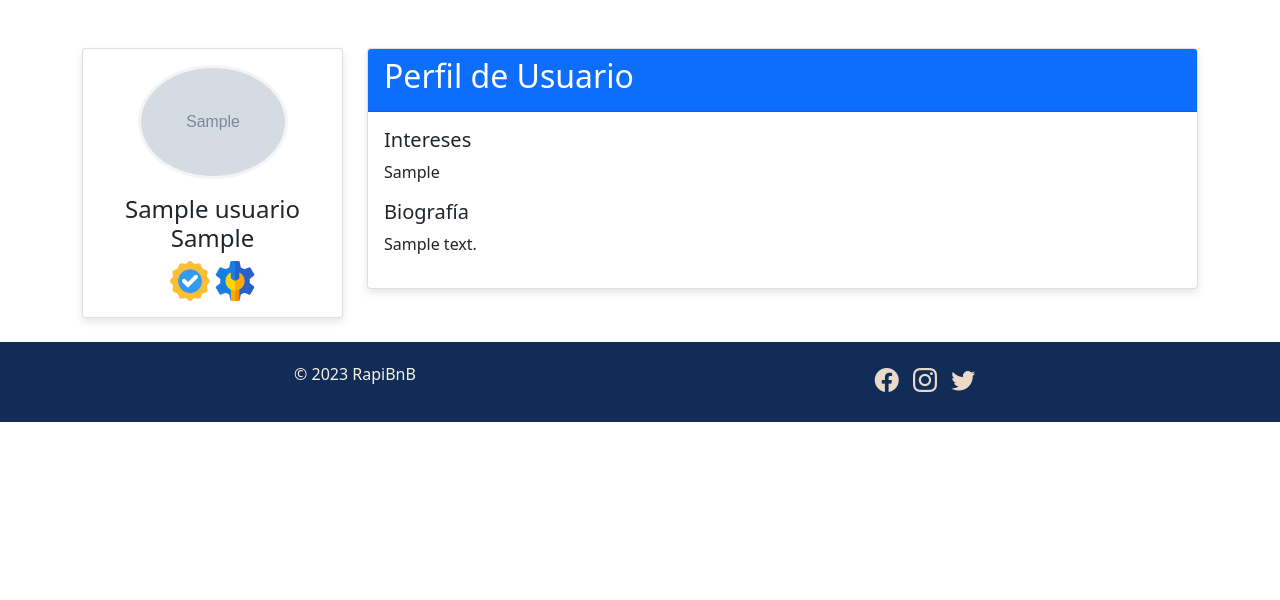
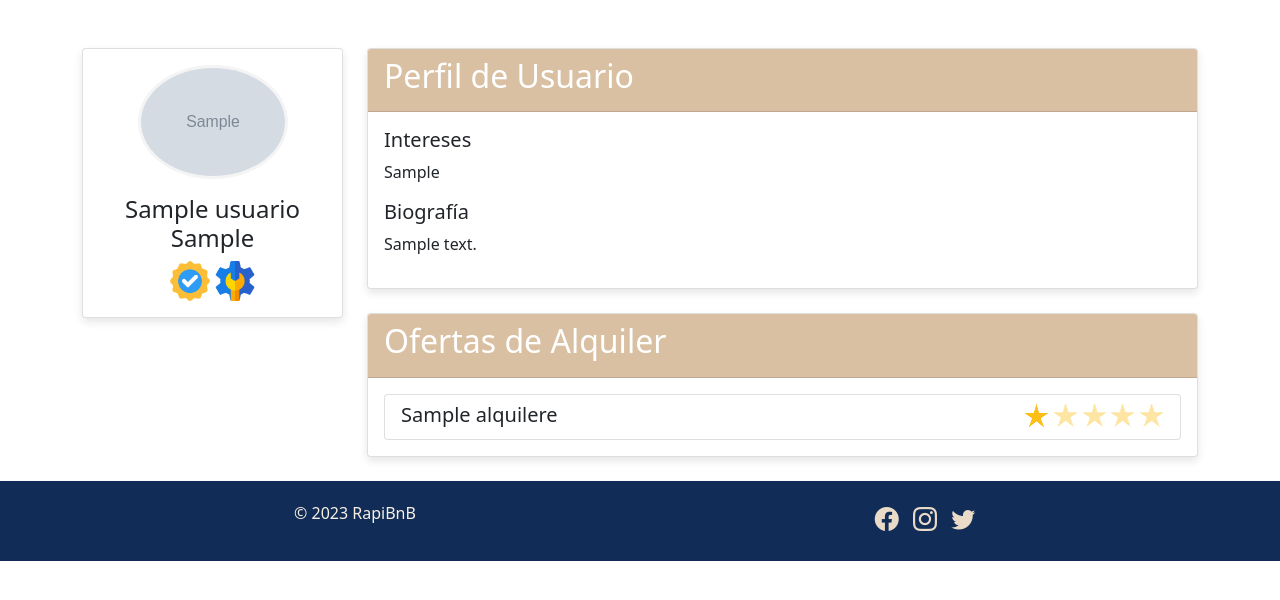
Before and after one commit to Sebaexeq/azterisk, a PHP site: page /perfil.php in a window 1280 px wide. Shown: the part 67-667 px from the top of the page. Run offline with PHP 8.4, Linux system fonts and the light colour scheme; the visitor is signed in with stand-in values (Sample User, id 1); tables that the repository leaves empty hold one stand-in row (values such as "Sample post"); grey boxes marked "Sample" are stand-in pictures.

Commit message:
Update perfil.php

```diff
--- a/perfil.php
+++ b/perfil.php
@@ -31,10 +31,20 @@ if ($usuario) {
     $bio = $usuario["bio"];
     $es_admin = $usuario["admin"];
 } else {
-    // Manejar el caso en que el usuario no se encuentra
     echo "Usuario no encontrado";
     exit;
 }
+
+$sql_alquileres = "
+    SELECT a.*, AVG(r.puntuacion) as avg_puntuacion
+    FROM alquileres a
+    LEFT JOIN resenia r ON a.id = r.id_oferta
+    WHERE a.usuario_id = ?
+    GROUP BY a.id";
+$stmt_alquileres = $conexion->prepare($sql_alquileres);
+$stmt_alquileres->bind_param("i", $id_usuario_mostrar);
+$stmt_alquileres->execute();
+$ofertas = $stmt_alquileres->get_result();
 
 ?>
 
@@ -67,6 +77,67 @@ if ($usuario) {
         h2, h4, h5 {
             font-weight: 500;
         }
+		.card-header {
+		background-color: #DAC0A3 !important;
+		}
+		.container-verification {
+    font-family: Arial, sans-serif;
+    max-width: 300px;
+    margin: auto;
+}
+
+
+.upload-box {
+    display: flex;
+    align-items: center;
+    justify-content: center;
+    height: 50px;
+    border: 2px dashed #c1c1c1;
+    border-radius: 5px;
+    margin-bottom: 15px;
+    position: relative;
+    cursor: pointer;
+    transition: border-color 0.2s;
+}
+
+.upload-box:hover {
+    border-color: #8a8a8a;
+}
+
+.upload-label {
+    z-index: 1;
+}
+
+.upload-icon {
+    position: absolute;
+    right: 10px;
+    top: 50%;
+    transform: translateY(-50%);
+    z-index: 1;
+    color: #c1c1c1;
+    font-size: 18px;
+}
+
+.upload-input {
+    opacity: 0;
+    position: absolute;
+    top: 0;
+    left: 0;
+    width: 100%;
+    height: 100%;
+    cursor: pointer;
+    z-index: 0;
+}
+
+div.card-body .btn-enviar {
+    background-color: #DAC0A3;
+    color: #FFFFFF;
+    border: none;
+}
+
+div.card-body .btn-enviar:hover {
+    background-color: #C2B093;
+}
     </style>
 </head>
 <body>
@@ -74,7 +145,7 @@ if ($usuario) {
 
     <div class="container mt-5">
     <div class="row">
-            <!-- Tarjeta del lado izquierdo -->
+        <!-- Tarjeta del lado izquierdo (foto de perfil) -->
 <div class="col-md-3">
     <div class="card">
         <div class="card-body text-center">
@@ -86,11 +157,56 @@ if ($usuario) {
             ?>
         </div>
     </div>
+
+	<!-- Formulario de verificación -->
+	<div class="container-verification">
+		<?php if ($usuario["verificado"] == 0): ?>
+			<div class="card mt-4">
+				<div class="card-header text-white text-center">
+					<b>Verifica tu cuenta</b>
 				</div>
-            <!-- Tarjeta del lado derecho -->
+				<div class="card-body">
+					<form action="procesar_verificacion.php" method="post" enctype="multipart/form-data">
+						<div class="upload-box mb-3">
+							<label class="upload-label" for="dni_frente">Foto Frente DNI</label>
+							<span class="upload-icon">📎</span>
+							<input type="file" id="dni_frente" name="dni_frente" class="upload-input">
+						</div>
+
+						<div class="upload-box mb-3">
+							<label class="upload-label" for="dni_dorso">Foto Dorso DNI</label>
+							<span class="upload-icon">📎</span>
+							<input type="file" id="dni_dorso" name="dni_dorso" class="upload-input">
+						</div>
+
+						<div class="upload-box mb-3">
+							<label class="upload-label" for="selfie">Selfie</label>
+							<span class="upload-icon">📸</span>
+							<input type="file" id="selfie" name="selfie" class="upload-input">
+						</div>
+						<div class="text-center">
+						<button type="submit" class="btn btn-primary btn-enviar">Enviar Documentación</button>
+						</div>
+					</form>
+				</div>
+			</div><br>
+			<?php
+        // Muestra el mensaje de error o éxito
+        if (isset($_GET['error'])) {
+            echo '<div class="alert alert-danger">' . htmlspecialchars($_GET['error']) . '</div>';
+        }
+
+        if (isset($_GET['mensaje'])) {
+            echo '<div class="alert alert-success">' . htmlspecialchars($_GET['mensaje']) . '</div>';
+        }
+        ?>
+		<?php endif; ?>
+		</div>
+		</div>
+        <!-- Tarjeta del lado derecho (perfil de usuario y ofertas de alquiler) -->
         <div class="col-md-9">
-                <div class="card">
-                    <div class="card-header bg-primary text-white">
+            <div class="card mb-4">
+                <div class="card-header bg-personalizado text-white">
                     <h2>Perfil de Usuario</h2>
                 </div>
                 <div class="card-body">
@@ -104,10 +220,41 @@ if ($usuario) {
                     </div>
                 </div>
             </div>
+
+            <div class="card">
+                <div class="card-header text-white bg-personalizado">
+                    <h2>Ofertas de Alquiler</h2>
+                </div>
+                <div class="card-body">
+					<?php if ($ofertas->num_rows > 0): ?>
+						<div class="list-group">
+							<?php while ($oferta = $ofertas->fetch_assoc()): ?>
+								<a href="detalles_alquiler.php?id=<?php echo $oferta["id"]; ?>" class="list-group-item list-group-item-action mb-0">
+									<div class="d-flex w-100 justify-content-between">
+										<h5 class="mb-1"><?php echo $oferta["titulo"]; ?></h5>
+										<small>
+											<?php
+											$estrellas = round($oferta["avg_puntuacion"]);
+											for ($i = 1; $i <= 5; $i++):
+												if ($i <= $estrellas): ?>
+													<img src="estrella.png" alt="Estrella">
+												<?php else: ?>
+													<img src="noestrella.png" alt="No Estrella">
+												<?php endif;
+											endfor; ?>
+										</small>
+									</div>
+								</a>
+							<?php endwhile; ?>
+						</div>
+					<?php else: ?>
+						<p>No tiene ofertas de alquiler publicadas.</p>
+					<?php endif; ?>
 				</div>
 			</div>
         </div>
-
+    </div>
+</div>
     <?php require_once('footer.php'); ?>
     <script src="https://code.jquery.com/jquery-3.6.0.min.js"></script>
     <script src="https://cdn.jsdelivr.net/npm/@popperjs/core@2.11.6/dist/umd/popper.min.js"></script>
```
Lines whose indentation alone changed are shown as unchanged.
